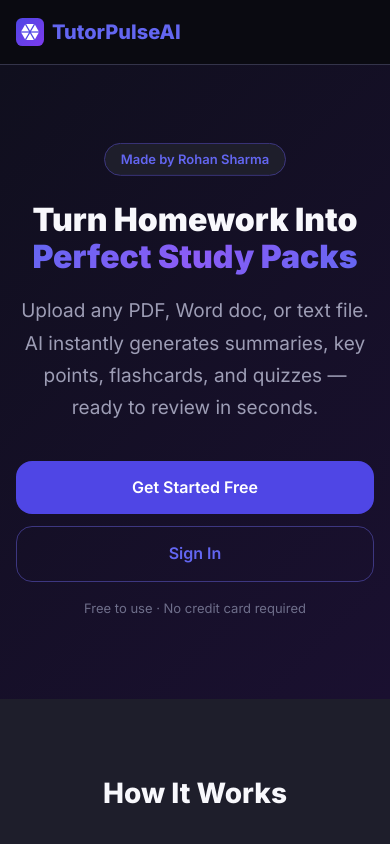
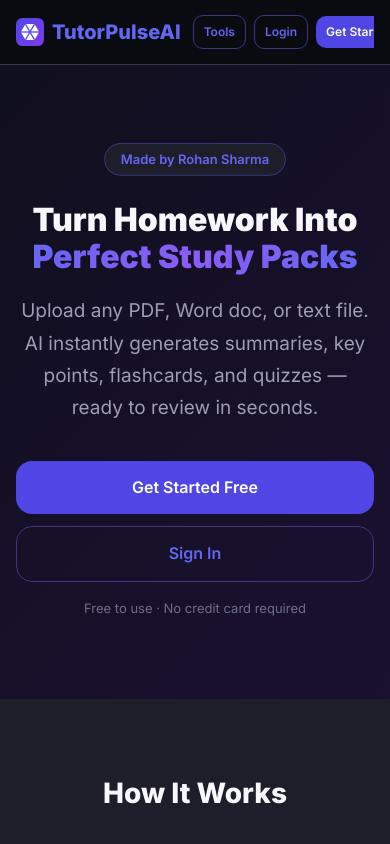
Before and after one commit to RohanPGP/ai-study-helper, a React (Create React App) app in the folder frontend/: page / in a window 390 px wide. Shown: the top 844 px of the page. Built offline with nearby package versions, Linux system fonts and the light colour scheme; no server answers.

Commit message:
Refactor navbar styles for better layout and responsiveness

```diff
--- a/frontend/src/styles/global.css
+++ b/frontend/src/styles/global.css
@@ -162,26 +162,24 @@
   display: flex;
   align-items: center;
   justify-content: space-between;
-  flex-wrap: wrap;
-  row-gap: 8px;
-  min-height: 64px;
-  padding: 10px 0;
+  flex-wrap: nowrap;
+  gap: 12px;
+  height: 64px;
 }
 .navbar-brand { font-size: 20px; font-weight: 800; color: var(--indigo-500); display: flex; align-items: center; gap: 8px; flex-shrink: 0; }
 .navbar-logo { width: 28px; height: 28px; flex-shrink: 0; }
-.navbar-links { display: flex; align-items: center; gap: 8px; flex-wrap: wrap; }
-.navbar-toggle {
-  display: none;
-  background: none;
-  border: none;
-  color: var(--gray-900);
-  font-size: 22px;
-  line-height: 1;
-  cursor: pointer;
-  padding: 6px 8px;
-  border-radius: var(--radius-sm);
+.navbar-links {
+  display: flex;
+  align-items: center;
+  gap: 8px;
+  flex-wrap: nowrap;
+  overflow-x: auto;
+  -webkit-overflow-scrolling: touch;
+  scrollbar-width: none;
+  min-width: 0;
 }
-.navbar-toggle:hover { background: var(--gray-100); }
+.navbar-links::-webkit-scrollbar { display: none; }
+.navbar-links .btn { flex-shrink: 0; }
 
 .page { min-height: calc(100vh - 64px); padding: 40px 0 80px; overflow-x: hidden; }
 
@@ -258,23 +256,10 @@
   .card { padding: 20px; }
   .btn-lg { width: 100%; }
 
-  .navbar-toggle { display: block; }
-  .navbar-links {
-    display: none;
-    width: 100%;
-    flex-direction: column;
-    align-items: stretch;
-    gap: 8px;
-    padding-top: 12px;
+    .navbar-links .btn {
+    padding: 6px 10px;
+    font-size: 12px;
   }
-  .navbar-links.open { display: flex; }
-  .navbar-links .btn {
-    width: 100%;
-    justify-content: center;
-    padding: 10px 14px;
-    font-size: 14px;
-  }
-
   .tab { font-size: 11px; padding: 8px 6px; }
 
   .calc-row { flex-direction: column; }
```
